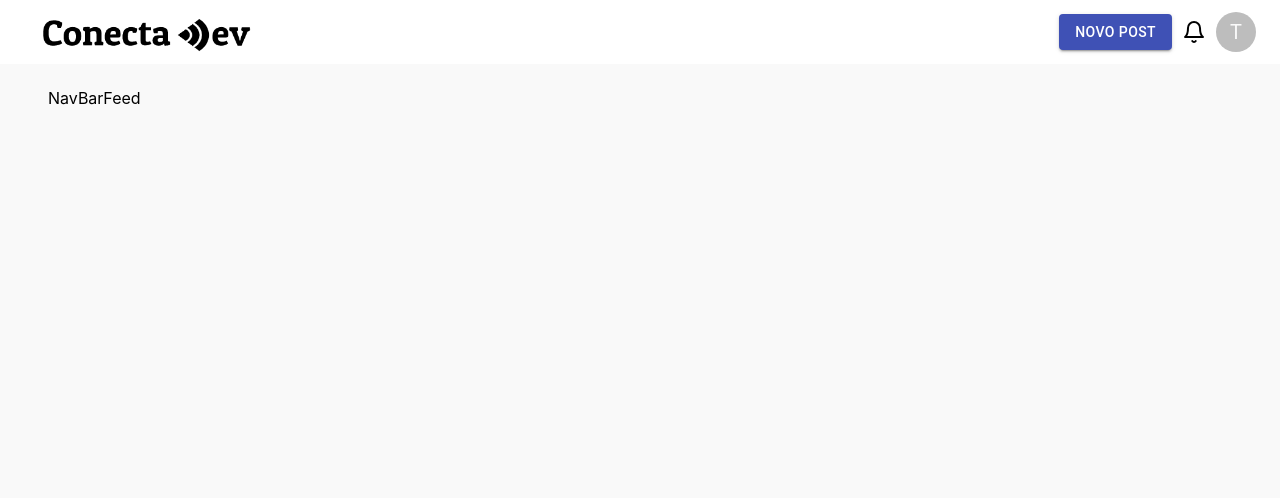
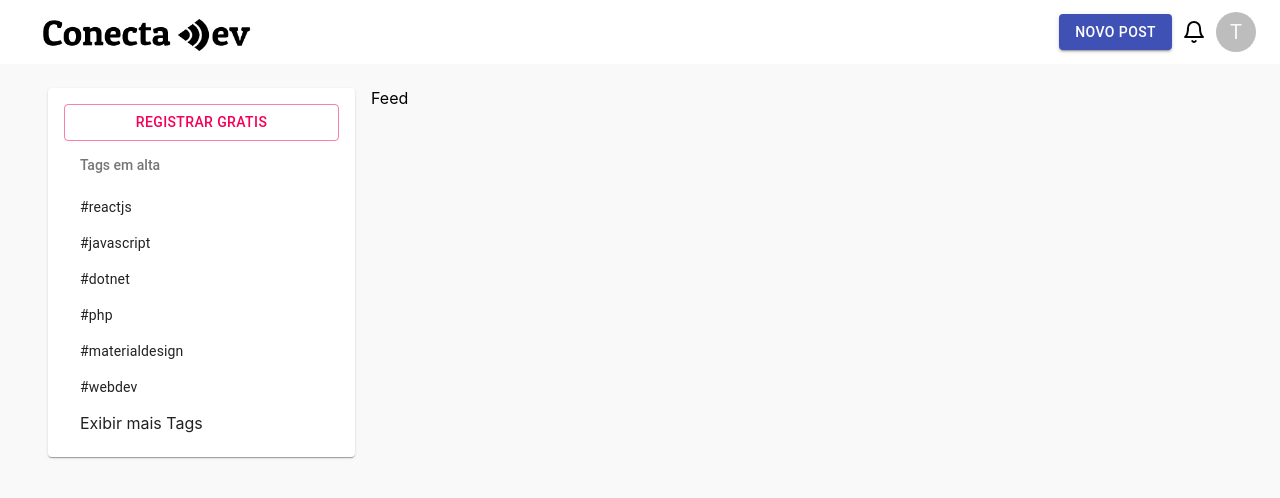
Before and after one commit to Mevzin/reactjs-conectadev, a React (Create React App) app: page / in a window 1280 px wide. Shown: the top 498 px of the page. Built offline with nearby package versions, Linux system fonts and the light colour scheme.

Commit message:
Adicionado tags e estilizações no navbar

```diff
--- a/src/pages/home/components/NavBar.js
+++ b/src/pages/home/components/NavBar.js
@@ -1,11 +1,50 @@
 import React from 'react';
+import { makeStyles } from '@material-ui/core/styles';
+import Paper from '@material-ui/core/Paper';
+import Button from '@material-ui/core/Button';
+import ListSubheader from '@material-ui/core/ListSubheader';
+import ListItem from '@material-ui/core/ListItem';
+import ListItemText from '@material-ui/core/ListItemText';
+
+
+const useStyles = makeStyles((theme) => ({
+  root:{
+    padding: theme.spacing(2),
+    width: 275,
+    marginRight: theme.spacing(2)
+  },
+  button:{
+    width: '100%',
+  }
+}));
+
+const tags = [
+  { id: 1, name: 'reactjs'},
+  { id: 2, name: 'javascript'},
+  { id: 3, name: 'dotnet'},
+  { id: 4, name: 'php'},
+  { id: 5, name: 'materialdesign'},
+  { id: 6, name: 'webdev'},
+]
 
 function NavBar(){
-    return (
-        <div>
-            NavBar
-        </div>
-    )
+  const classes = useStyles();
+  return (
+    <Paper className={classes.root}>
+        <Button className={classes.button} variant="outlined" color="secondary">Registrar Gratis</Button>
+        <ListSubheader>{'Tags em alta'}</ListSubheader>
+        {
+          tags.map((item) => (
+            <ListItem dense button key={`item-${item.id}-${item.name}`}>
+              <ListItemText primary={`#${item.name}`}/>
+            </ListItem>
+          ))
+        }
+        <ListItem button>
+          Exibir mais Tags
+        </ListItem>
+    </Paper>
+  )
 }
 
 export default NavBar;
```
